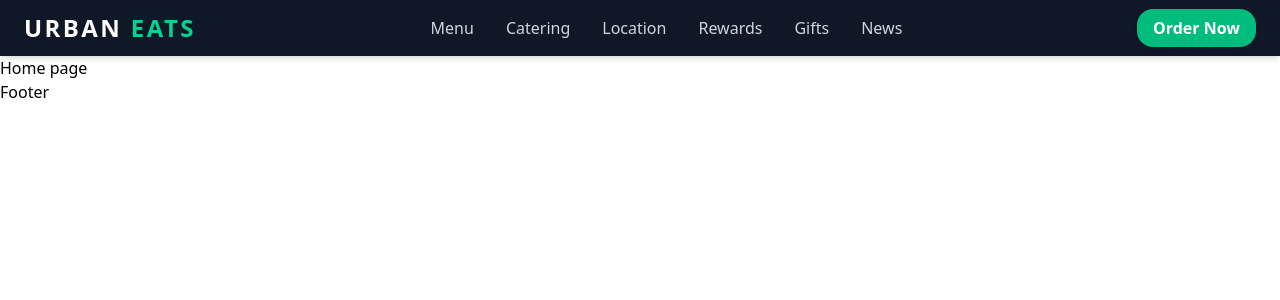
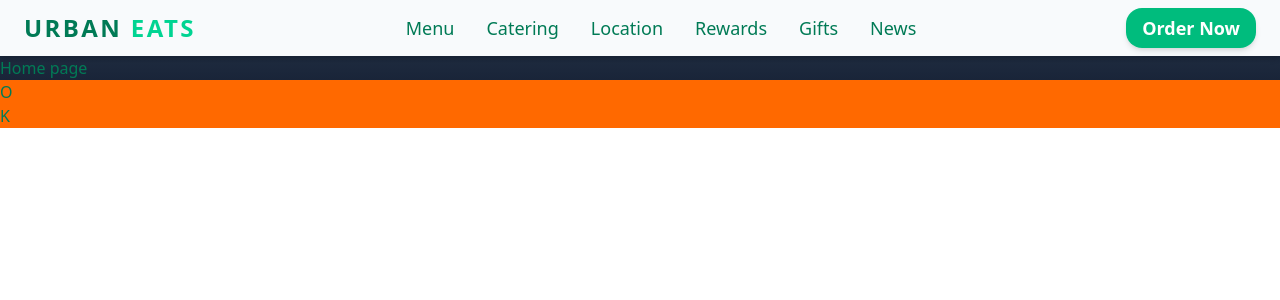
Before and after one commit to Subhas6033/Urbaneats, a React (Vite) app in the folder client/: page / in a window 1280 px wide. Shown: the top 300 px of the page. Built offline with nearby package versions, Linux system fonts and the light colour scheme.

Commit message:
Enhance Navbar and Layout components, update Footer structure, and refine CSS variable

```diff
--- a/client/package.json
+++ b/client/package.json
@@ -4,7 +4,7 @@
   "version": "0.0.0",
   "type": "module",
   "scripts": {
-    "dev": "vite",
+    "dev": "vite --host",
     "build": "vite build",
     "lint": "eslint .",
     "preview": "vite preview"
--- a/client/src/Components/common/Footer.jsx
+++ b/client/src/Components/common/Footer.jsx
@@ -1,7 +1,12 @@
 import React from 'react';
 
 const Footer = () => {
-  return <div>Footer</div>;
+  return (
+    <footer className='h-fit bg-orange-500'>
+      <div>O</div>
+      <div>K</div>
+    </footer>
+  );
 };
 
 export default Footer;
--- a/client/src/Components/common/Layout.jsx
+++ b/client/src/Components/common/Layout.jsx
@@ -5,10 +5,12 @@ const Layout = ({
     children
 }) => {
   return (
-    <div className={`w-full h-auto ${className}`}>
+    <div
+      className={`w-full h-auto text-emerald-700 bg-gradient-to-b from-slate-900 via-slate-800 to-slate-900 ${className}`}
+    >
       {children}
     </div>
-  )
+  );
 }
 
 export default Layout
--- a/client/src/Components/common/Nav.jsx
+++ b/client/src/Components/common/Nav.jsx
@@ -1,9 +1,8 @@
 import { useState } from 'react';
-import { Link, useNavigate } from 'react-router-dom';
-import { Menu, X } from 'lucide-react'; // hamburger & close icons
+import { Link, NavLink } from 'react-router-dom';
+import { Menu, X } from 'lucide-react';
 
 const Navbar = () => {
-  const navigate = useNavigate();
   const [isOpen, setIsOpen] = useState(false);
   const navItems = [
     {
@@ -33,15 +32,14 @@ const Navbar = () => {
   ];
 
   return (
-    <nav className="w-full bg-gray-900 text-white shadow-md sticky top-0 z-50">
+    <nav className="w-full text-lg bg-slate-50 shadow-md sticky top-0 z-50">
       {/* Main Container */}
       <div className="px-6 py-3 flex justify-between items-center">
         {/* Logo / Brand */}
         <header>
           <Link to="/" className="group">
             <span className="text-2xl font-playfair font-extrabold tracking-widest transition-colors group-hover:text-emerald-400">
-              URBAN{' '}
-              <span className="text-emerald-400 hover:text-white">EATS</span>
+              URBAN <span className="text-emerald-400">EATS</span>
             </span>
           </Link>
         </header>
@@ -49,12 +47,19 @@ const Navbar = () => {
         {/* Desktop Nav Links */}
         <ul className="hidden md:flex items-center gap-8">
           {navItems.map((nav, index) => (
-            <li
-              key={index}
-              onClick={() => navigate(nav.navUrl)}
-              className="cursor-pointer text-gray-300 font-medium hover:text-emerald-400 transition-colors"
-            >
-              {nav.name}
+            <li key={index}>
+              <NavLink
+                to={nav.navUrl}
+                className={({ isActive }) =>
+                  `cursor-pointer font-medium transition-colors ${
+                    isActive
+                      ? 'text-orange-600'
+                      : 'text-emerald-700 hover:text-gray-900'
+                  }`
+                }
+              >
+                {nav.name}
+              </NavLink>
             </li>
           ))}
         </ul>
@@ -62,7 +67,7 @@ const Navbar = () => {
         {/* Order Button */}
         <div className="hidden md:block">
           <Link
-            to="/order"
+            to="/orders"
             className="px-4 py-2 rounded-2xl bg-emerald-500 hover:bg-emerald-600 text-white font-semibold shadow-md transition-all"
           >
             Order Now
@@ -72,7 +77,7 @@ const Navbar = () => {
         {/* Mobile Menu Button */}
         <button
           onClick={() => setIsOpen(!isOpen)}
-          className="md:hidden text-white focus:outline-none"
+          className="md:hidden text-black focus:outline-none"
         >
           {isOpen ? <X size={28} /> : <Menu size={28} />}
         </button>
@@ -83,21 +88,25 @@ const Navbar = () => {
         <div className="md:hidden fixed top-14 left-0 w-full z-50 bg-black px-6 py-4 border-t border-gray-800">
           <ul className="flex flex-col gap-4">
             {navItems.map((nav, index) => (
-              <li
-                key={index}
-                onClick={() => {
-                  navigate(nav.navUrl);
-                  setIsOpen(false);
-                }}
-                className="cursor-pointer text-gray-300 font-medium hover:text-emerald-400 transition-colors"
-              >
-                {nav.name}
+              <li key={index} onClick={() => setIsOpen(false)}>
+                <NavLink
+                  to={nav.navUrl}
+                  className={({ isActive }) =>
+                    `cursor-pointer font-medium transition-colors ${
+                      isActive
+                        ? 'text-orange-600'
+                        : 'text-emerald-700 hover:text-gray-900'
+                    }`
+                  }
+                >
+                  {nav.name}
+                </NavLink>
               </li>
             ))}
           </ul>
           <div className="mt-4">
             <Link
-              to="/order"
+              to="/orders"
               onClick={() => setIsOpen(false)}
               className="block text-center px-4 py-2 rounded-2xl bg-emerald-500 hover:bg-emerald-600 text-white font-semibold shadow-md transition-all"
             >
--- a/client/src/index.css
+++ b/client/src/index.css
@@ -1 +1,9 @@
 @import "tailwindcss";
+
+/* Custom CSS */
+@theme {
+    --color-background : #0F172A;
+
+    /* Nav color  */
+    --color-navbar : #0F172A;
+}
```
